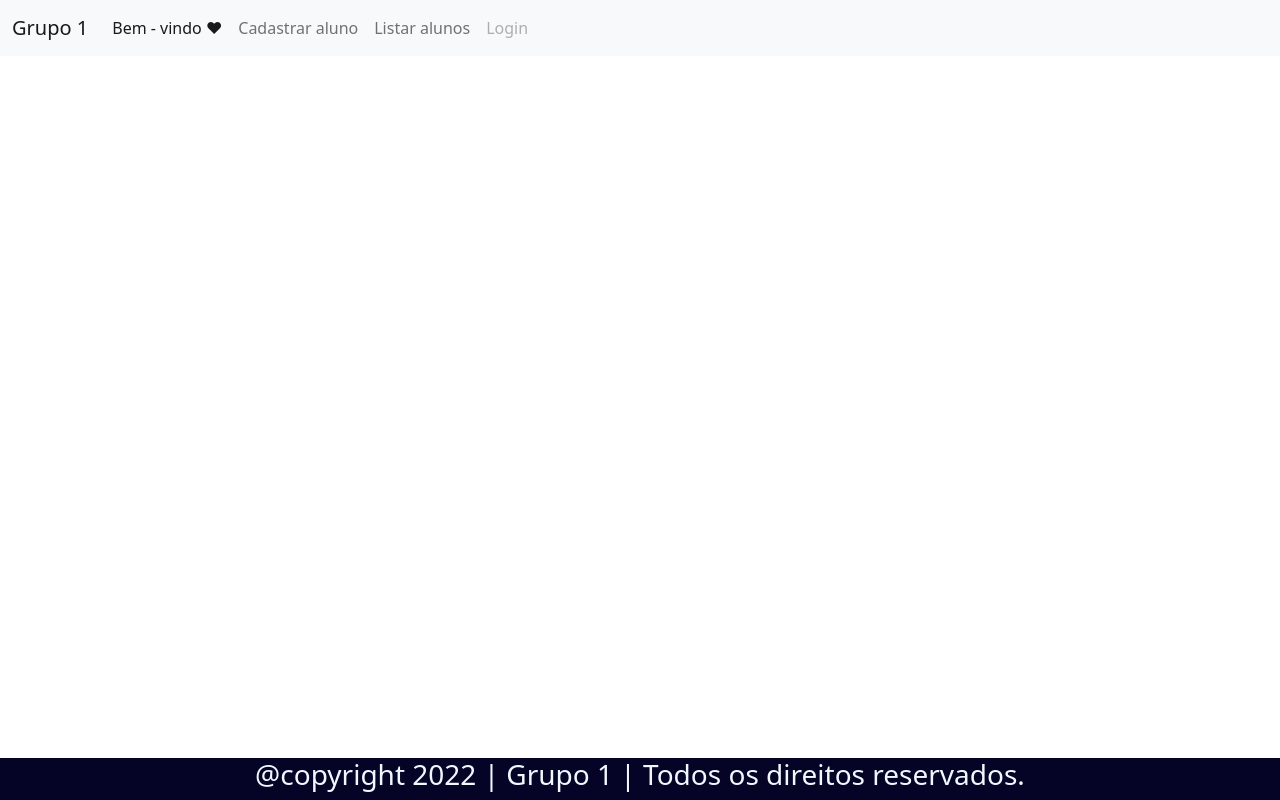
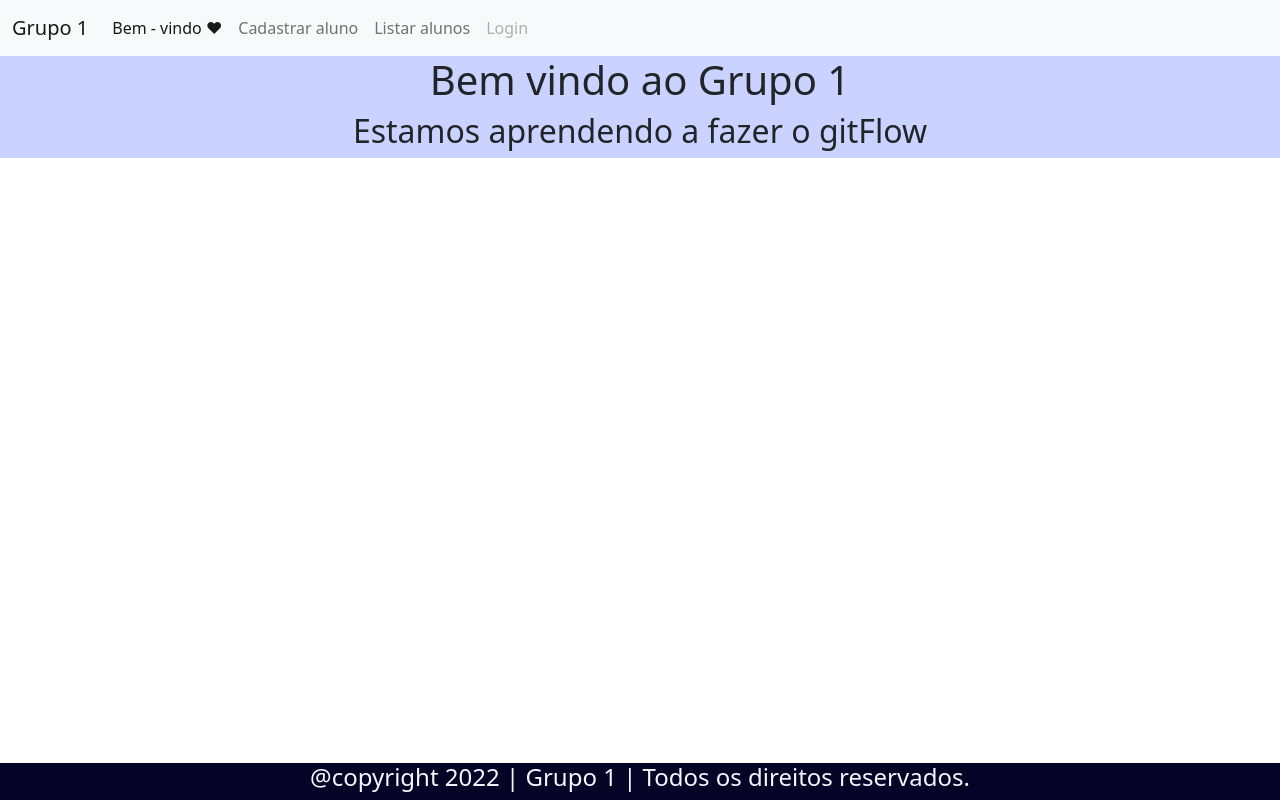
Before and after one commit to tatiramoos/html, a plain HTML site: page index.html in a window 1280 px wide. Drawn offline with nearby package versions, Linux system fonts and the light colour scheme.

Commit message:
Colocando titulo

```diff
--- a/index.html
+++ b/index.html
@@ -6,7 +6,7 @@
     <meta charset="UTF-8">
     <meta http-equiv="X-UA-Compatible" content="IE=edge">
     <meta name="viewport" content="width=device-width, initial-scale=1.0">
-
+    <link rel="stylesheet" href="tbl.css">
     <title>Grupo - 1</title>
     <style>
         footer {
@@ -56,12 +56,17 @@
                 </div>
             </div>
         </nav>
+        <div class="titulo">
+            <h1>Bem vindo ao Grupo 1 </h1>
+            <h2>Estamos aprendendo a fazer o gitFlow</h2>
+        </div>
+
     </header>
     <footer>
 
-        <h3>
+        <h4>
             @copyright 2022 | Grupo 1 | Todos os direitos reservados.
-        </h3>
+        </h4>
     </footer>
     <!-- JavaScript Bundle with Popper -->
 
--- a/tbl.css
+++ b/tbl.css
@@ -7,9 +7,19 @@ table {
     border-collapse: collapse;
 }
 table, th, td {
-    border: 1px solid rgb(209, 209, 209);
+    border: 1px solid rgb(182, 182, 182);
  }
 
  th, td {
     border-bottom: 1px solid #ddd;
 }
+.titulo{
+    display: flex;
+    flex-direction: column;
+    align-items: center;
+    justify-content: center;
+
+    width: 100%;
+    height: 100%;
+    background-color: rgb(202, 210, 255);
+}
```
